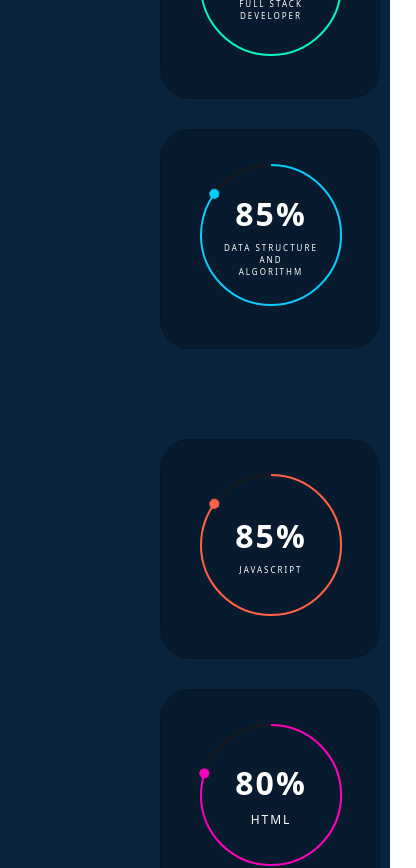
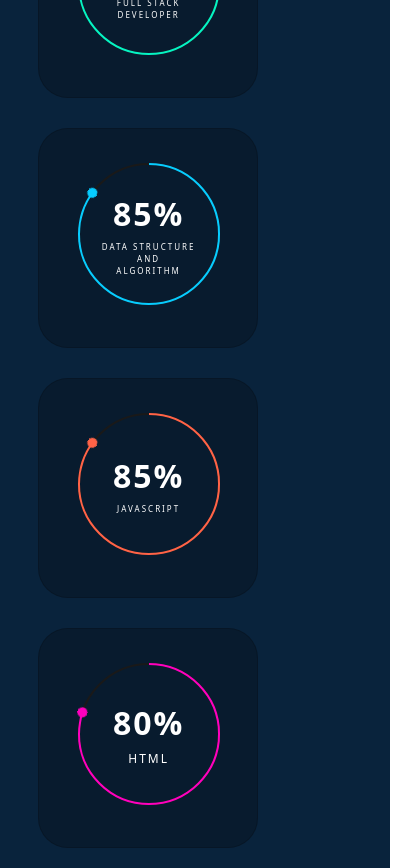
Before and after one commit to Sachinsr56/Portfolio, a React (Create React App) app: page / in a window 390 px wide. Shown: the part 1320-2188 px from the top of the page, 416 px wide, since content can reach past the window. Built offline with nearby package versions, Linux system fonts and the light colour scheme; the HTML template or start-up script is replaced by a standard one; a web font is replaced by a local one.

Commit message:
margin correction

```diff
--- a/src/Home/Home.css
+++ b/src/Home/Home.css
@@ -1,6 +1,6 @@
 .Home {
   background-image: url("https://images.unsplash.com/photo-1518655048521-f130df041f66?ixlib=rb-4.0.3&ixid=MnwxMjA3fDB8MHxzZWFyY2h8Mnx8cG9ydGZvbGlvJTIwYmFja2dyb3VuZHxlbnwwfHwwfHw%3D&w=1000&q=80");
-  margin-top: 8%;
+  margin-top: 7.9%;
   min-height: 85vh;
   background-size: cover;
   opacity: 0.7;
--- a/src/Skills/Skills.css
+++ b/src/Skills/Skills.css
@@ -16,15 +16,17 @@
   display: flex;
   justify-content: center;
   align-items: center;
-  flex-wrap: wrap;
-  gap: 60px;
+}
+.skills-section .row{
+  justify-content: center;
+  position: relative;
+  left: 7%;
 }
 .skills-section .container .card {
   border-radius: 30px;
   position: relative;
   width: 220px;
   height: 220px;
-  margin-left: 150px;
   margin-bottom: 30px;
   background: rgb(8, 27, 46);
 }
--- a/src/Skills/Skills.js
+++ b/src/Skills/Skills.js
@@ -7,7 +7,7 @@ const Skills = () => {
       <p className="xyz">I love to work on real world application projects where I use my Web Development,<br /> Data Cleaning and structured coding skills.</p>
       <div className="container">
         <div className="row">
-          <div className="col-md-3 col-sm-12">
+          <div className="col-md-4 col-sm-12">
             <div className="card">
               <div
                 className="percent"
@@ -27,7 +27,7 @@ const Skills = () => {
               </div>
             </div>
           </div>
-          <div className="col-md-3 col-sm-12">
+          <div className="col-md-4 col-sm-12">
             <div className="card">
               <div
                 className="percent"
@@ -51,7 +51,7 @@ const Skills = () => {
               </div>
             </div>
           </div>
-          <div className="col-md-3 col-sm-12">
+          <div className="col-md-4 col-sm-12">
             <div className="card">
               <div
                 className="percent"
@@ -74,10 +74,8 @@ const Skills = () => {
                 </div>
               </div>
             </div>
-          </div>
         </div>
-        <div className="row">
-          <div className="col-md-3 col-sm-12">
+          <div className="col-md-4 col-sm-12">
             <div className="card">
               <div
                 className="percent"
@@ -97,7 +95,7 @@ const Skills = () => {
               </div>
             </div>
           </div>
-          <div className="col-md-3 col-sm-12">
+          <div className="col-md-4 col-sm-12">
             <div className="card">
               <div
                 className="percent"
@@ -117,7 +115,7 @@ const Skills = () => {
               </div>
             </div>
           </div>
-          <div className="col-md-3 col-sm-12">
+          <div className="col-md-4 col-sm-12">
             <div className="card">
               <div className="percent" style={{ "--clr": "peru", "--num": 75 }}>
                 <div className="dot"></div>
```
